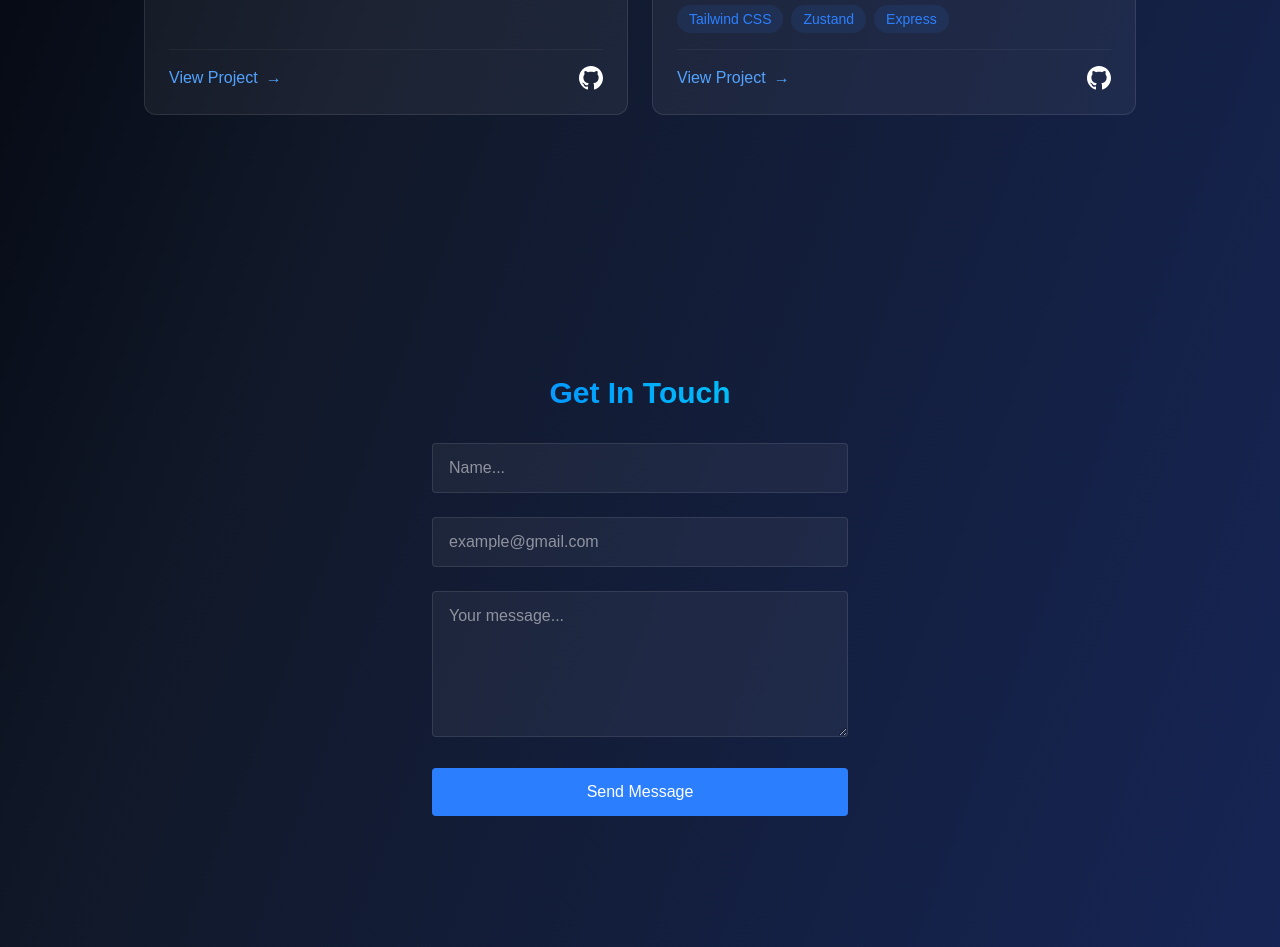
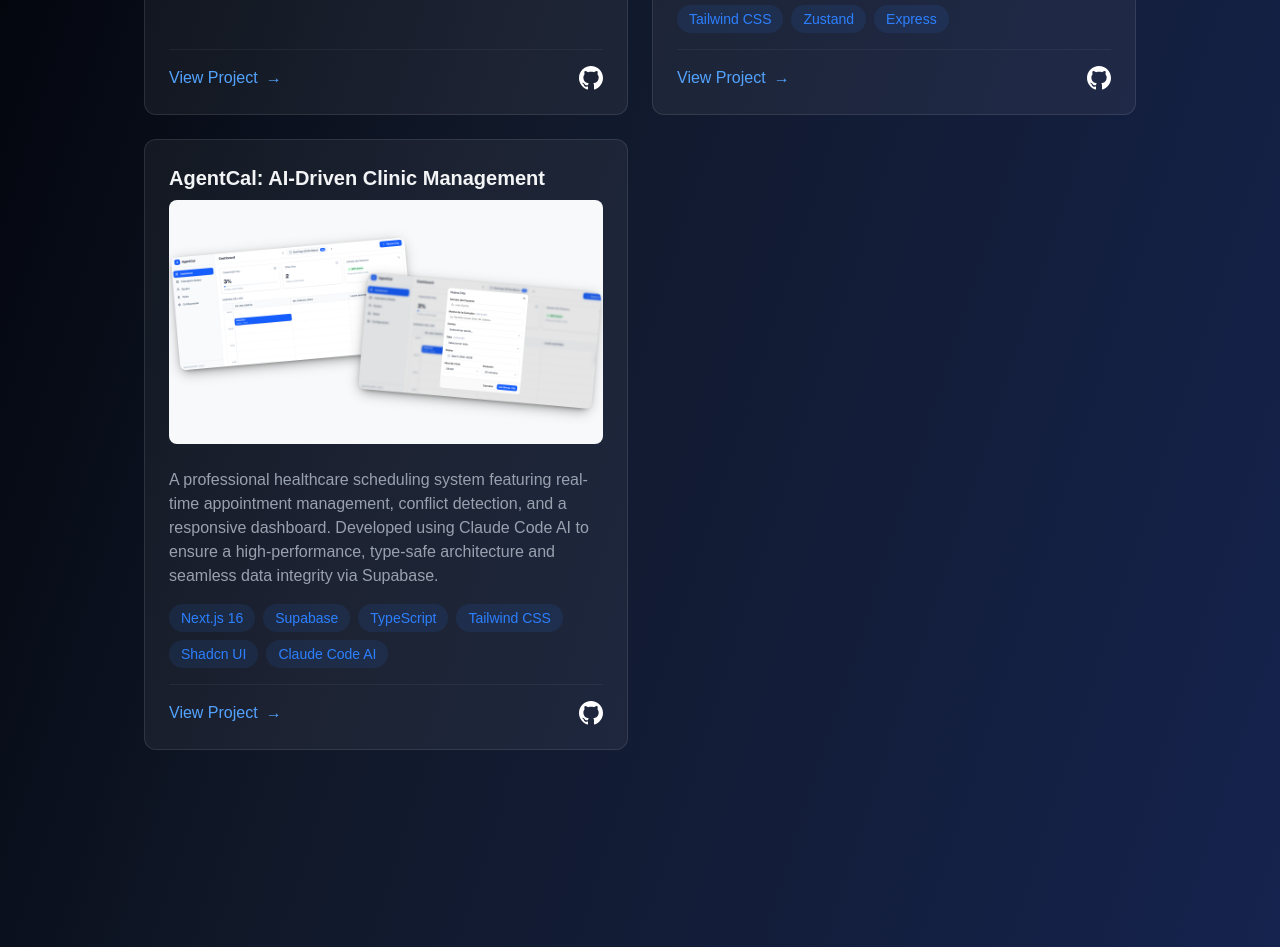
Before and after one commit to danilokosam/portfolio-2025-dxni, a React (Vite) app: page / in a window 1280 px wide. Shown: the part 2380-3327 px from the top of the page. Built offline with nearby package versions, Linux system fonts and the light colour scheme.

Commit message:
feat: add AgentCal AI-driven clinic management project to portfolio
- Add AgentCal project card with full details and tech stack
- Import agent-cal preview image
- Update projects grid to showcase healthcare scheduling solution

```diff
--- a/index.html
+++ b/index.html
@@ -2,11 +2,7 @@
 <html lang="en">
   <head>
     <meta charset="UTF-8" />
-    <link
-      rel="icon"
-      type="image/svg+xml"
-      href="/maletin.png"
-    />
+    <link rel="icon" type="image/svg+xml" href="/maletin.png" />
     <meta
       name="viewport"
       content="width=device-width, initial-scale=1.0"
--- a/src/components/sections/Projects.jsx
+++ b/src/components/sections/Projects.jsx
@@ -2,6 +2,7 @@
 import churchPreview from '/church-landing-page.png';
 import { ProjectCard } from '../UI/ProjectCard';
 import chatAppPreview from '/chat-app.png';
+import agenCal from '/agent-cal-ai-driven.png';
 
 export const Projects = () => {
   return (
@@ -43,6 +44,23 @@
               github='https://github.com/danilokosam/chat-app'
             />
             {/* Project 2 */}
+            {/* Project 1 */}
+            <ProjectCard
+              title='AgentCal: AI-Driven Clinic Management'
+              description='A professional healthcare scheduling system featuring real-time appointment management, conflict detection, and a responsive dashboard. Developed using Claude Code AI to ensure a high-performance, type-safe architecture and seamless data integrity via Supabase.'
+              image={agenCal}
+              tech={[
+                'Next.js 16',
+                'Supabase',
+                'TypeScript',
+                'Tailwind CSS',
+                'Shadcn UI',
+                'Claude Code AI',
+              ]}
+              link='https://agent-cal.vercel.app/dashboard'
+              github='https://github.com/danilokosam/AgentCal'
+            />
+            {/* Project 1 */}
           </div>
         </div>
       </RevealOnScroll>
```
Also changed, not shown: public/agent-cal-ai-driven.png (added).
